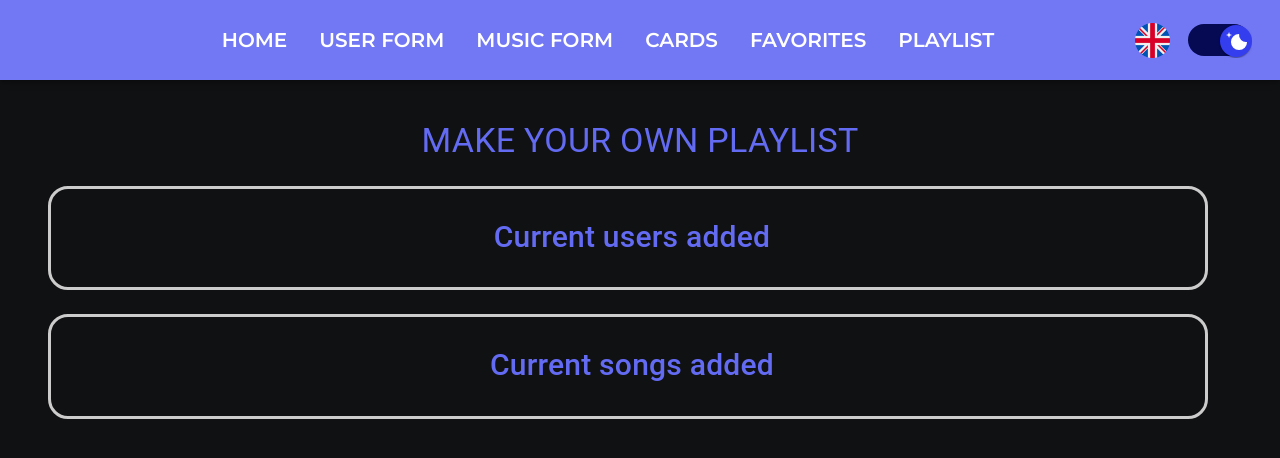
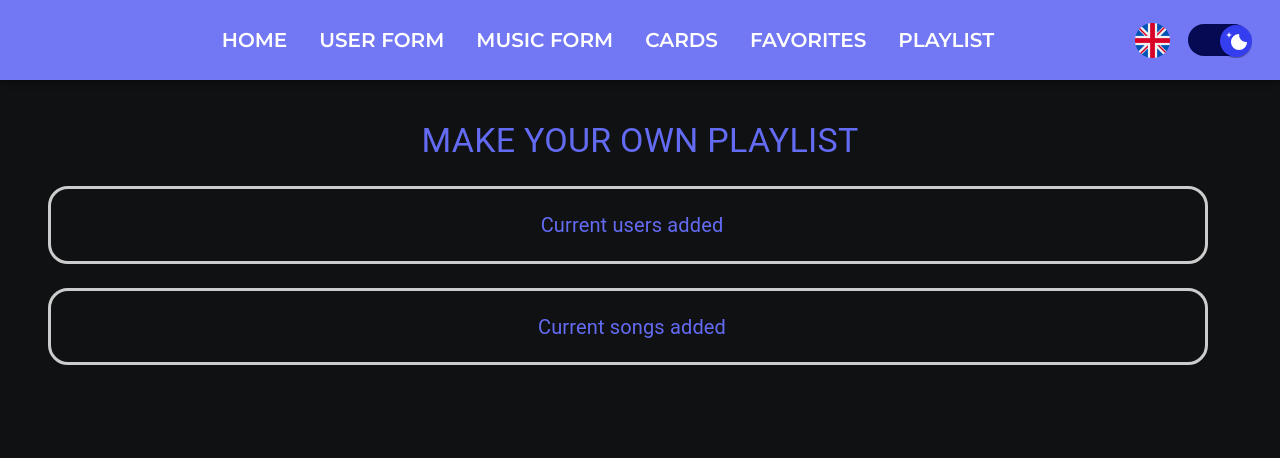
Before and after one commit to proga-react-practice/alpha-team-project, a React (Vite) app: page /playlist in a window 1280 px wide. Shown: the top 458 px of the page. Built offline with nearby package versions, Linux system fonts and the light colour scheme; what ldrs would draw is missing.

Commit message:
fix the overflow

```diff
--- a/src/components/pages/Playlist.tsx
+++ b/src/components/pages/Playlist.tsx
@@ -33,15 +33,15 @@ export default function Playlist() {
             textAlign: "center",
             marginBottom: { xs: 3, sm: 3, lg: 0 },
             maxWidth: { xs: "90%" },
-            overflow: "auto",
+            overflow: "hidden",
           }}
         >
           <Typography
-            variant="h6"
+            variant="h4"
             sx={{
-              overflowWrap: "break-word",
+
               textAlign: "center",
-              fontSize: { xs: 20, md: 30 },
+              fontSize: { xs: 16, md: 20, lg: 30 },
             }}
           >
             {translations.playlist.users}
@@ -52,7 +52,7 @@ export default function Playlist() {
           orientation="vertical"
           variant="middle"
           flexItem
-          sx={{ display: { xs: 'none', lg: 'block' }, marginLeft: { lg: 5 } }}
+          sx={{ display: { xs: "none", lg: "block" }, marginLeft: { lg: 5 } }}
         />
         <Grid
           item
@@ -67,15 +67,15 @@ export default function Playlist() {
             padding: 2,
             textAlign: "center",
             maxWidth: { xs: "90%" },
-            overflow: "auto",
+            overflow: "hidden",
           }}
         >
           <Typography
-            variant="h6"
+            variant="h4"
             sx={{
-              overflowWrap: "break-word",
+
               textAlign: "center",
-              fontSize: { xs: 20, md: 30 },
+              fontSize: { xs: 16, md: 20, lg: 30 },
             }}
           >
             {translations.playlist.songs}
```
